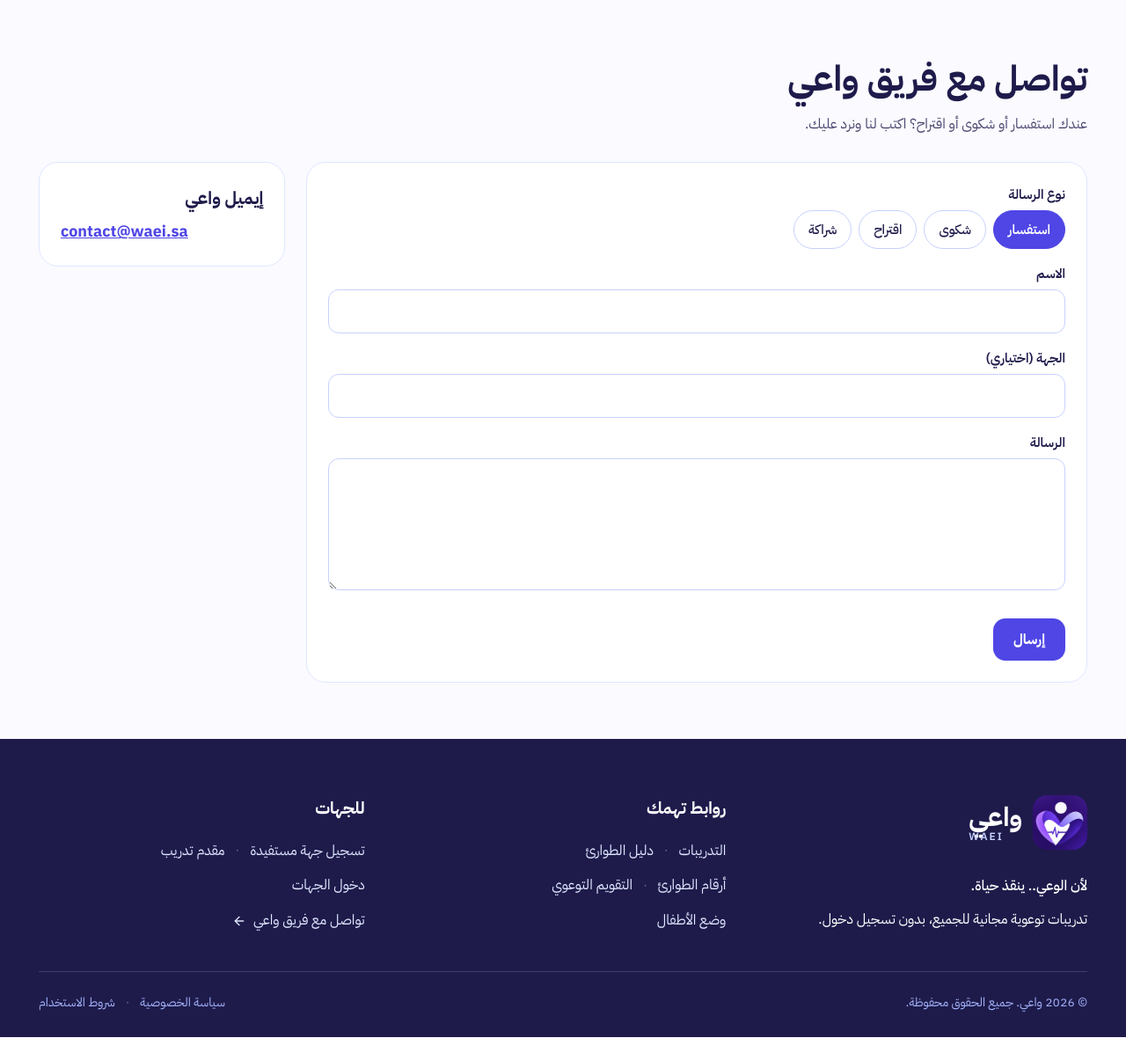
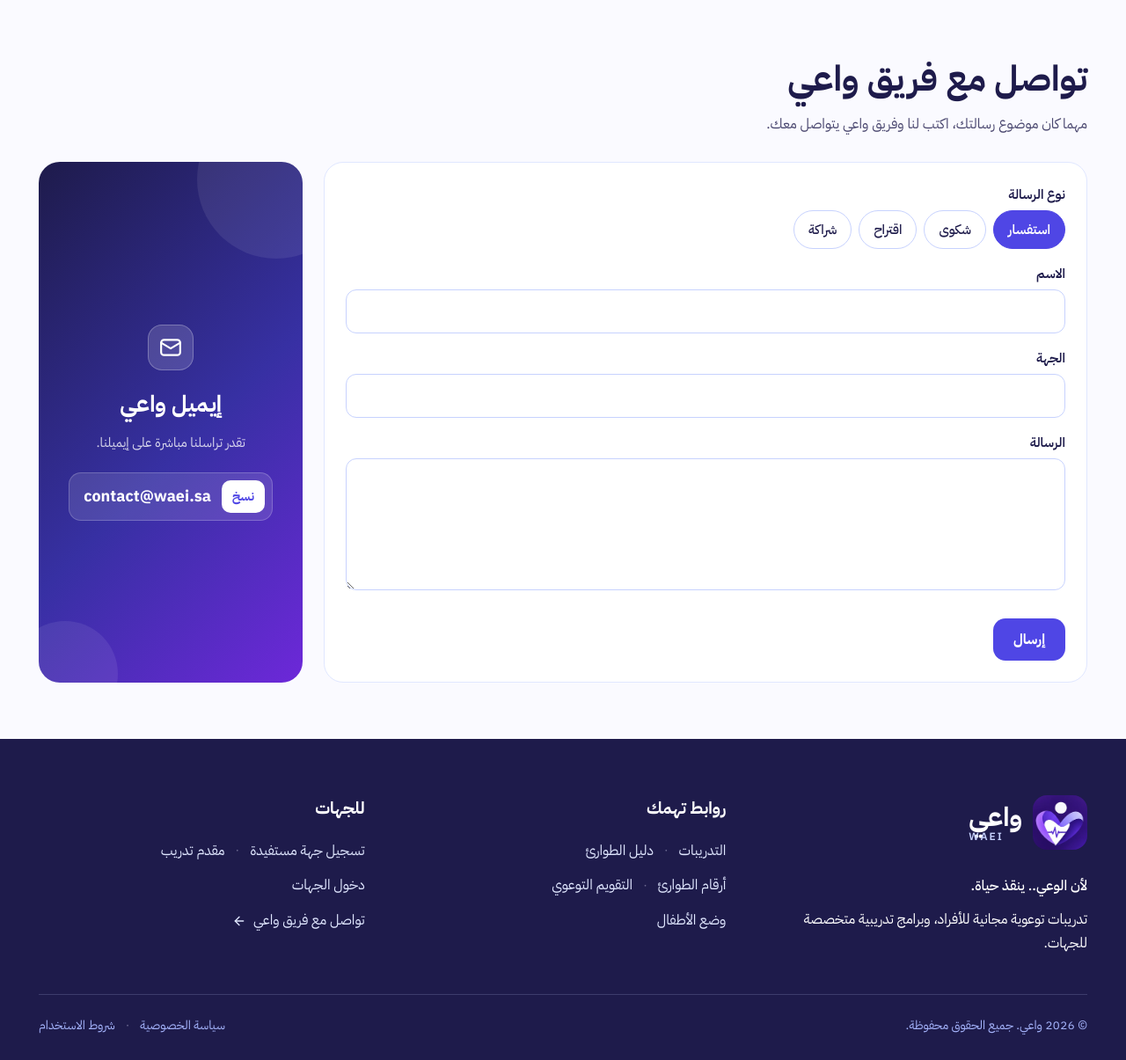
Before and after one commit to FAJR-ALI/WAEI, a Spring app: page /visitor/contact in a window 1280 px wide. Shown: the part 73-1278 px from the top of the page at 88% size. Before the commit the page ends 1252 px from the top, so only its background shows below. Run offline with Thymeleaf, Linux system fonts and the light colour scheme; the template is opened without the code that fills it, so the values that code supplies are empty; some of the project's set-up classes (security, data sources, template engines, error pages and the like) are left out, and stand-ins take their place.

Commit message:
front end fix

```diff
--- a/src/main/resources/templates/index.html
+++ b/src/main/resources/templates/index.html
@@ -241,7 +241,7 @@
                     </span>
                 </a>
                 <p class="footer-tagline" data-en="Because awareness.. saves lives.">لأن الوعي.. ينقذ حياة.</p>
-                <p data-en="Free awareness trainings for everyone, no sign-in needed.">تدريبات توعوية مجانية للجميع، بدون تسجيل دخول.</p>
+                <p data-en="Free awareness trainings for individuals, and specialized training programs for organizations.">تدريبات توعوية مجانية للأفراد، وبرامج تدريبية متخصصة للجهات.</p>
             </div>
 
             <nav class="footer-col" aria-label="روابط تهمك" data-en-aria="Useful links">
--- a/src/main/resources/templates/visitor/calendar.html
+++ b/src/main/resources/templates/visitor/calendar.html
@@ -74,7 +74,7 @@
                     </span>
                 </a>
                 <p class="footer-tagline" data-en="Because awareness.. saves lives.">لأن الوعي.. ينقذ حياة.</p>
-                <p data-en="Free awareness trainings for everyone, no sign-in needed.">تدريبات توعوية مجانية للجميع، بدون تسجيل دخول.</p>
+                <p data-en="Free awareness trainings for individuals, and specialized training programs for organizations.">تدريبات توعوية مجانية للأفراد، وبرامج تدريبية متخصصة للجهات.</p>
             </div>
 
             <nav class="footer-col" aria-label="روابط تهمك" data-en-aria="Useful links">
--- a/src/main/resources/templates/visitor/contact.html
+++ b/src/main/resources/templates/visitor/contact.html
@@ -18,14 +18,46 @@
         .legal p, .legal li { font-size: 16px; line-height: 1.9; color: var(--muted); }
         .legal ul { margin: 0; padding-inline-start: 22px; display: flex; flex-direction: column; gap: 6px; }
         .legal a { color: var(--primary); }
-        .contact-layout { display: flex; flex-wrap: wrap; gap: 24px; align-items: flex-start; }
+        .contact-layout { display: flex; flex-wrap: wrap; gap: 24px; align-items: stretch; }
         .contact-form { flex: 999 1 480px; min-width: 0; display: flex; flex-direction: column; gap: 16px; }
-        .contact-side { flex: 1 1 280px; min-width: 0; display: flex; flex-direction: column; gap: 14px; }
+        .contact-side { flex: 1 1 300px; min-width: 0; display: flex; flex-direction: column; }
         .contact-form label { font-weight: 600; font-size: 15px; }
         .contact-field { display: flex; flex-direction: column; gap: 6px; }
         .contact-form textarea { min-height: 150px; resize: vertical; font-family: inherit; }
         .type-chips { display: flex; flex-wrap: wrap; gap: 8px; }
-        .contact-email { font-size: 18px; font-weight: 700; color: var(--primary); direction: ltr; unicode-bidi: embed; }
+        .contact-email { font-size: 18px; font-weight: 700; color: #FFFFFF; direction: ltr; unicode-bidi: embed; text-decoration: none; }
+        .contact-email:hover { color: #FFFFFF; text-decoration: underline; }
+
+        /* Waei email card */
+        .email-card {
+            position: relative; overflow: hidden; display: flex; flex-direction: column; gap: 10px;
+            flex: 1; align-items: center; justify-content: center; text-align: center;
+            padding: 32px 24px; border-radius: 24px; color: #FFFFFF;
+            background: linear-gradient(135deg, #1E1B4B 0%, #3730A3 55%, #6D28D9 100%);
+        }
+        .email-card::before, .email-card::after {
+            content: ""; position: absolute; border-radius: 50%; background: rgba(255, 255, 255, 0.08);
+        }
+        .email-card::before { width: 180px; height: 180px; top: -70px; inset-inline-start: -60px; }
+        .email-card::after { width: 120px; height: 120px; bottom: -50px; inset-inline-end: -30px; }
+        .email-card > * { position: relative; }
+        .email-icon {
+            width: 52px; height: 52px; border-radius: 16px; display: flex; align-items: center; justify-content: center;
+            background: rgba(255, 255, 255, 0.15); border: 1px solid rgba(255, 255, 255, 0.25);
+        }
+        .email-card h2 { font-size: 26px; color: #FFFFFF; margin: 8px 0 0; }
+        .email-card p { margin: 0; font-size: 15px; line-height: 1.8; color: rgba(255, 255, 255, 0.8); }
+        .email-row {
+            display: flex; align-items: center; justify-content: space-between; gap: 12px; margin-top: 10px; max-width: 100%;
+            padding: 8px 8px 8px 16px; border-radius: 14px; direction: ltr;
+            background: rgba(255, 255, 255, 0.12); border: 1px solid rgba(255, 255, 255, 0.2);
+        }
+        .copy-btn {
+            flex-shrink: 0; display: flex; align-items: center; gap: 6px; padding: 8px 12px; border-radius: 10px;
+            border: none; background: #FFFFFF; color: var(--primary); font-family: inherit; font-size: 14px; font-weight: 700; cursor: pointer;
+        }
+        .copy-btn:hover { background: var(--tint); }
+
     </style>
 </head>
 <body>
@@ -53,7 +85,7 @@
     <div class="container stack" style="gap: 28px">
         <div class="legal" style="gap: 10px">
             <h1 data-en="Contact the Waei team">تواصل مع فريق واعي</h1>
-            <p data-en="A question, a complaint or a suggestion? Write to us and we will get back to you.">عندك استفسار أو شكوى أو اقتراح؟ اكتب لنا ونرد عليك.</p>
+            <p data-en="Whatever you want to tell us, write to us and the Waei team will get back to you.">مهما كان موضوع رسالتك، اكتب لنا وفريق واعي يتواصل معك.</p>
         </div>
 
         <div class="contact-layout">
@@ -72,8 +104,8 @@
                     <input id="contactName" class="input" type="text" maxlength="80" required>
                 </div>
                 <div class="contact-field">
-                    <label for="contactOrg" data-en="Organization (optional)">الجهة (اختياري)</label>
-                    <input id="contactOrg" class="input" type="text" maxlength="120">
+                    <label for="contactOrg" data-en="Organization">الجهة</label>
+                    <input id="contactOrg" class="input" type="text" maxlength="120" required>
                 </div>
                 <div class="contact-field">
                     <label for="contactMessage" data-en="Message">الرسالة</label>
@@ -84,9 +116,16 @@
             </form>
 
             <aside class="contact-side">
-                <div class="card" style="display: flex; flex-direction: column; gap: 8px">
-                    <h2 style="font-size: 20px" data-en="Waei email">إيميل واعي</h2>
-                    <a class="contact-email" id="contactEmailLink" href="mailto:contact@waei.sa">contact@waei.sa</a>
+                <div class="email-card">
+                    <span class="email-icon" aria-hidden="true">
+                        <svg width="26" height="26" viewBox="0 0 24 24" fill="none" stroke="currentColor" stroke-width="2" stroke-linecap="round" stroke-linejoin="round"><rect x="2" y="4" width="20" height="16" rx="3"></rect><path d="M22 7l-10 6L2 7"></path></svg>
+                    </span>
+                    <h2 data-en="Waei email">إيميل واعي</h2>
+                    <p data-en="You can also email us directly.">تقدر تراسلنا مباشرة على إيميلنا.</p>
+                    <div class="email-row">
+                        <a class="contact-email" id="contactEmailLink" href="mailto:contact@waei.sa">contact@waei.sa</a>
+                        <button type="button" class="copy-btn" id="copyEmailBtn" data-en="Copy">نسخ</button>
+                    </div>
                 </div>
             </aside>
         </div>
@@ -105,7 +144,7 @@
                     </span>
                 </a>
                 <p class="footer-tagline" data-en="Because awareness.. saves lives.">لأن الوعي.. ينقذ حياة.</p>
-                <p data-en="Free awareness trainings for everyone, no sign-in needed.">تدريبات توعوية مجانية للجميع، بدون تسجيل دخول.</p>
+                <p data-en="Free awareness trainings for individuals, and specialized training programs for organizations.">تدريبات توعوية مجانية للأفراد، وبرامج تدريبية متخصصة للجهات.</p>
             </div>
 
             <nav class="footer-col" aria-label="روابط تهمك" data-en-aria="Useful links">
@@ -184,20 +223,29 @@
     });
     renderTypes();
 
+    // Copy the team email
+    document.getElementById("copyEmailBtn").addEventListener("click", function () {
+        const btn = this;
+        navigator.clipboard.writeText(WAEI_CONTACT_EMAIL).then(function () {
+            btn.textContent = tr("تم النسخ", "Copied");
+            setTimeout(function () { btn.textContent = tr("نسخ", "Copy"); }, 2000);
+        });
+    });
+
     document.getElementById("contactForm").addEventListener("submit", function (e) {
         e.preventDefault();
         const name = document.getElementById("contactName").value.trim();
         const org = document.getElementById("contactOrg").value.trim();
         const message = document.getElementById("contactMessage").value.trim();
         const alertBox = document.getElementById("contactAlert");
-        if (!name || message.length < 5) {
-            alertBox.innerHTML = '<div class="alert alert-error">' + tr("اكتب اسمك والرسالة.", "Please write your name and message.") + "</div>";
+        if (!name || !org || message.length < 5) {
+            alertBox.innerHTML = '<div class="alert alert-error">' + tr("اكتب اسمك واسم الجهة والرسالة.", "Please write your name, organization and message.") + "</div>";
             return;
         }
         alertBox.innerHTML = "";
-        const subject = CONTACT_TYPES[contactType] + " — " + name + (org ? " (" + org + ")" : "");
+        const subject = CONTACT_TYPES[contactType] + " — " + name + " (" + org + ")";
         const body = tr("الاسم: ", "Name: ") + name + "\n"
-            + (org ? tr("الجهة: ", "Organization: ") + org + "\n" : "")
+            + tr("الجهة: ", "Organization: ") + org + "\n"
             + tr("النوع: ", "Type: ") + CONTACT_TYPES[contactType] + "\n\n"
             + message;
         window.location.href = "mailto:" + WAEI_CONTACT_EMAIL
--- a/src/main/resources/templates/visitor/guide-detail.html
+++ b/src/main/resources/templates/visitor/guide-detail.html
@@ -50,7 +50,7 @@
                     </span>
                 </a>
                 <p class="footer-tagline" data-en="Because awareness.. saves lives.">لأن الوعي.. ينقذ حياة.</p>
-                <p data-en="Free awareness trainings for everyone, no sign-in needed.">تدريبات توعوية مجانية للجميع، بدون تسجيل دخول.</p>
+                <p data-en="Free awareness trainings for individuals, and specialized training programs for organizations.">تدريبات توعوية مجانية للأفراد، وبرامج تدريبية متخصصة للجهات.</p>
             </div>
 
             <nav class="footer-col" aria-label="روابط تهمك" data-en-aria="Useful links">
--- a/src/main/resources/templates/visitor/guide.html
+++ b/src/main/resources/templates/visitor/guide.html
@@ -92,7 +92,7 @@
                     </span>
                 </a>
                 <p class="footer-tagline" data-en="Because awareness.. saves lives.">لأن الوعي.. ينقذ حياة.</p>
-                <p data-en="Free awareness trainings for everyone, no sign-in needed.">تدريبات توعوية مجانية للجميع، بدون تسجيل دخول.</p>
+                <p data-en="Free awareness trainings for individuals, and specialized training programs for organizations.">تدريبات توعوية مجانية للأفراد، وبرامج تدريبية متخصصة للجهات.</p>
             </div>
 
             <nav class="footer-col" aria-label="روابط تهمك" data-en-aria="Useful links">
--- a/src/main/resources/templates/visitor/pricing.html
+++ b/src/main/resources/templates/visitor/pricing.html
@@ -118,7 +118,7 @@
                     </span>
                 </a>
                 <p class="footer-tagline" data-en="Because awareness.. saves lives.">لأن الوعي.. ينقذ حياة.</p>
-                <p data-en="Free awareness trainings for everyone, no sign-in needed.">تدريبات توعوية مجانية للجميع، بدون تسجيل دخول.</p>
+                <p data-en="Free awareness trainings for individuals, and specialized training programs for organizations.">تدريبات توعوية مجانية للأفراد، وبرامج تدريبية متخصصة للجهات.</p>
             </div>
 
             <nav class="footer-col" aria-label="روابط تهمك" data-en-aria="Useful links">
--- a/src/main/resources/templates/visitor/privacy.html
+++ b/src/main/resources/templates/visitor/privacy.html
@@ -99,7 +99,7 @@
                     </span>
                 </a>
                 <p class="footer-tagline" data-en="Because awareness.. saves lives.">لأن الوعي.. ينقذ حياة.</p>
-                <p data-en="Free awareness trainings for everyone, no sign-in needed.">تدريبات توعوية مجانية للجميع، بدون تسجيل دخول.</p>
+                <p data-en="Free awareness trainings for individuals, and specialized training programs for organizations.">تدريبات توعوية مجانية للأفراد، وبرامج تدريبية متخصصة للجهات.</p>
             </div>
 
             <nav class="footer-col" aria-label="روابط تهمك" data-en-aria="Useful links">
--- a/src/main/resources/templates/visitor/programs.html
+++ b/src/main/resources/templates/visitor/programs.html
@@ -86,7 +86,7 @@
                     </span>
                 </a>
                 <p class="footer-tagline" data-en="Because awareness.. saves lives.">لأن الوعي.. ينقذ حياة.</p>
-                <p data-en="Free awareness trainings for everyone, no sign-in needed.">تدريبات توعوية مجانية للجميع، بدون تسجيل دخول.</p>
+                <p data-en="Free awareness trainings for individuals, and specialized training programs for organizations.">تدريبات توعوية مجانية للأفراد، وبرامج تدريبية متخصصة للجهات.</p>
             </div>
 
             <nav class="footer-col" aria-label="روابط تهمك" data-en-aria="Useful links">
--- a/src/main/resources/templates/visitor/terms.html
+++ b/src/main/resources/templates/visitor/terms.html
@@ -94,7 +94,7 @@
                     </span>
                 </a>
                 <p class="footer-tagline" data-en="Because awareness.. saves lives.">لأن الوعي.. ينقذ حياة.</p>
-                <p data-en="Free awareness trainings for everyone, no sign-in needed.">تدريبات توعوية مجانية للجميع، بدون تسجيل دخول.</p>
+                <p data-en="Free awareness trainings for individuals, and specialized training programs for organizations.">تدريبات توعوية مجانية للأفراد، وبرامج تدريبية متخصصة للجهات.</p>
             </div>
 
             <nav class="footer-col" aria-label="روابط تهمك" data-en-aria="Useful links">
--- a/src/main/resources/templates/visitor/train.html
+++ b/src/main/resources/templates/visitor/train.html
@@ -304,7 +304,7 @@
                     </span>
                 </a>
                 <p class="footer-tagline" data-en="Because awareness.. saves lives.">لأن الوعي.. ينقذ حياة.</p>
-                <p data-en="Free awareness trainings for everyone, no sign-in needed.">تدريبات توعوية مجانية للجميع، بدون تسجيل دخول.</p>
+                <p data-en="Free awareness trainings for individuals, and specialized training programs for organizations.">تدريبات توعوية مجانية للأفراد، وبرامج تدريبية متخصصة للجهات.</p>
             </div>
 
             <nav class="footer-col" aria-label="روابط تهمك" data-en-aria="Useful links">
--- a/src/main/resources/templates/visitor/trainings.html
+++ b/src/main/resources/templates/visitor/trainings.html
@@ -66,7 +66,7 @@
                     </span>
                 </a>
                 <p class="footer-tagline" data-en="Because awareness.. saves lives.">لأن الوعي.. ينقذ حياة.</p>
-                <p data-en="Free awareness trainings for everyone, no sign-in needed.">تدريبات توعوية مجانية للجميع، بدون تسجيل دخول.</p>
+                <p data-en="Free awareness trainings for individuals, and specialized training programs for organizations.">تدريبات توعوية مجانية للأفراد، وبرامج تدريبية متخصصة للجهات.</p>
             </div>
 
             <nav class="footer-col" aria-label="روابط تهمك" data-en-aria="Useful links">
```
Also changed, not shown: src/main/resources/templates/login.html (+6 -2 lines).
